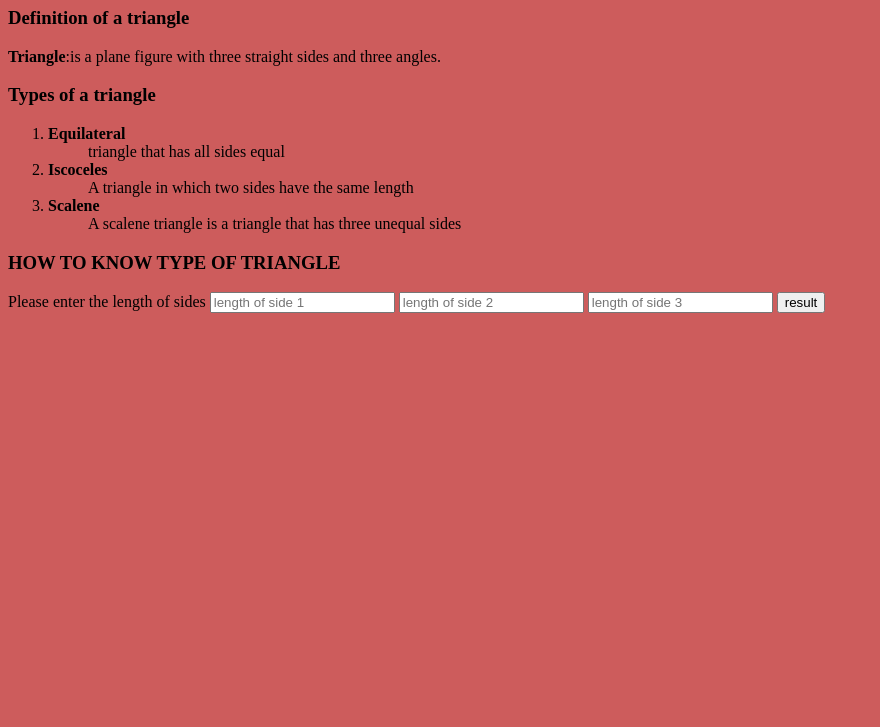
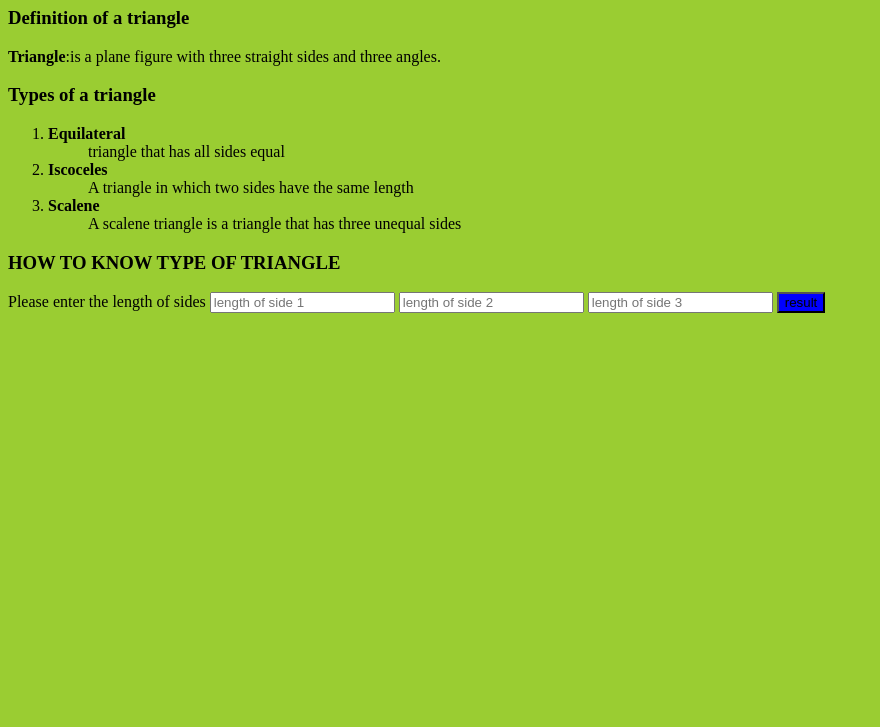
Before and after one commit to uwizeyeh/tracker, a plain HTML site: page index.html in a window 1280 px wide. Shown: the part 73-800 px from the top of the page, without its empty margins (0-880 px from the left). Drawn offline with Linux system fonts and the light colour scheme.

```diff
--- a/styles.css
+++ b/styles.css
@@ -18,5 +18,10 @@
 }
 
 body{
-    background-color: indianred;
+    background-color: yellowgreen;
 }
+button{background-color: blue;
+}
+h1{
+    m
+}
```
Also changed, not shown: 1 other file.
